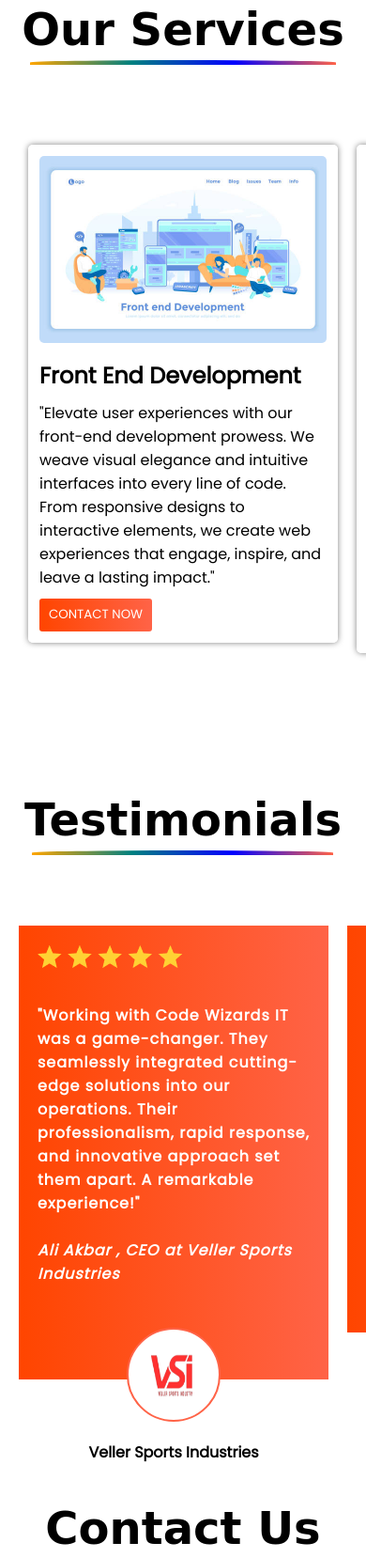
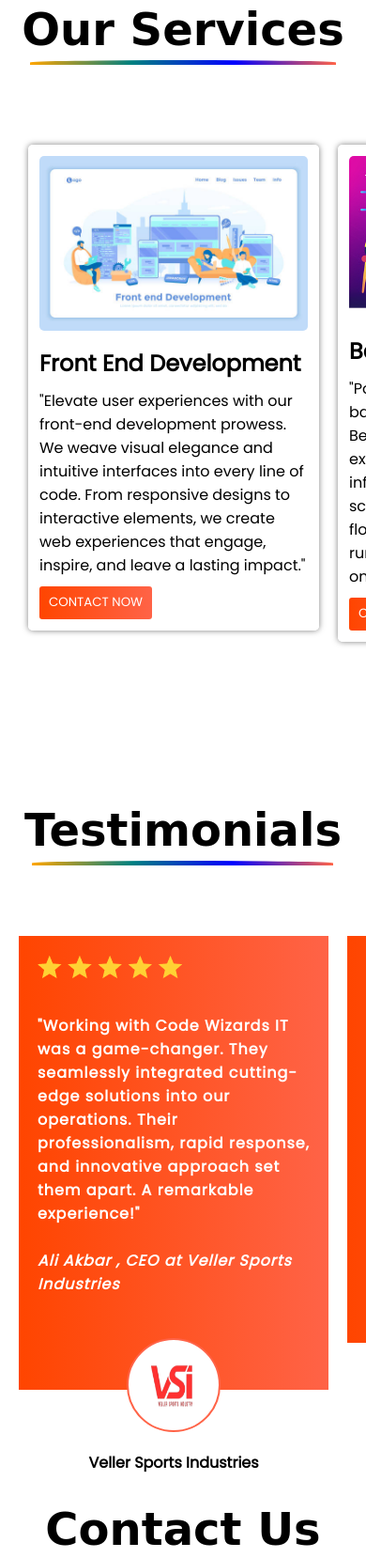
Before and after one commit to NoumanNawaz444/demo-two, a plain HTML site: page index.html in a window 390 px wide. Shown: the part 1672-3330 px from the top of the page at 94% size. Drawn offline with Linux system fonts and the light colour scheme; a web font is replaced by a local one.

Commit message:
css update

```diff
--- a/assets/css/style.css
+++ b/assets/css/style.css
@@ -308,24 +308,21 @@ nav .toggle_day_night img {
   padding: 40px;
   width: 90%;
   margin: auto;
-  overflow-x: scroll;
+  flex-wrap: wrap;
 }
 .day_night_hero {
   background: black;
   color: white;
 }
-.Services::-webkit-scrollbar{
-  visibility: hidden ;
-}
 .Services .card {
   min-width: calc(100% / 3 - 20px);
+  max-width: calc(100% / 3 - 20px);
   margin: 10px;
   padding: 10px;
   box-shadow: 0 0 6px 0 rgb(0, 0, 0, 0.5);
   border: 2px solid white;
   border-radius: 5px;
   cursor:grab;
-  scroll-behavior: smooth;
 }
 .Services .card h2 {
   margin-bottom: 10px;
@@ -369,8 +366,15 @@ nav .toggle_day_night img {
   }
 }
 @media screen and (max-width: 550px) {
+  .Services{
+    flex-wrap: nowrap;
+    overflow-x: scroll;
+  }
+  .Services::-webkit-scrollbar{
+    visibility: hidden;
+  }
   .Services .card {
-    min-width: calc(100% - 20px);
+    min-width: calc(100% - 40px);
     margin: 20px 10px;
   }
 }
@@ -386,22 +390,23 @@ nav .toggle_day_night img {
   padding: 40px 20px;
   width: 90%;
   flex-direction: row;
-  overflow-x: scroll;
-  overflow-y: hidden;
   margin: auto;
   height: auto;
   padding-bottom: 100px;
+  flex-wrap: wrap;
 }
 .testimonial::-webkit-scrollbar{
   visibility: hidden;
 }
 .testimonial .card{
   min-width: calc(100% / 3 - 20px);
+  max-width: calc(100% / 3 - 20px);
   background: linear-gradient(to right , orangered , tomato);
   height: auto;
   padding: 20px;
   margin: 10px;
   position: relative;
+  margin-bottom: 100px;
 }
 .testimonial .card p{
   margin: 30px 0;
@@ -469,9 +474,17 @@ nav .toggle_day_night img {
     min-width: calc(100% / 2 - 20px);
   }
 }
-@media screen and (max-width:490px) {
+@media screen and (max-width:550px) {
+  .testimonial{
+    flex-wrap: nowrap;
+    overflow-x: scroll;
+  }
+  .testimonial::-webkit-scrollbar{
+    visibility: hidden;
+  }
   .testimonial .card{
     min-width: calc(100%  - 20px);
+    margin-bottom: 0px;
   }
   .testimonial .card .tes_name .image{
     height: 100px;
```
